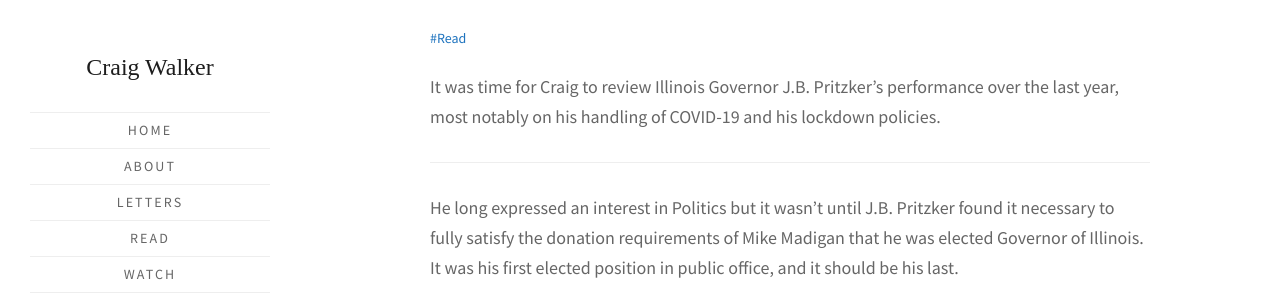
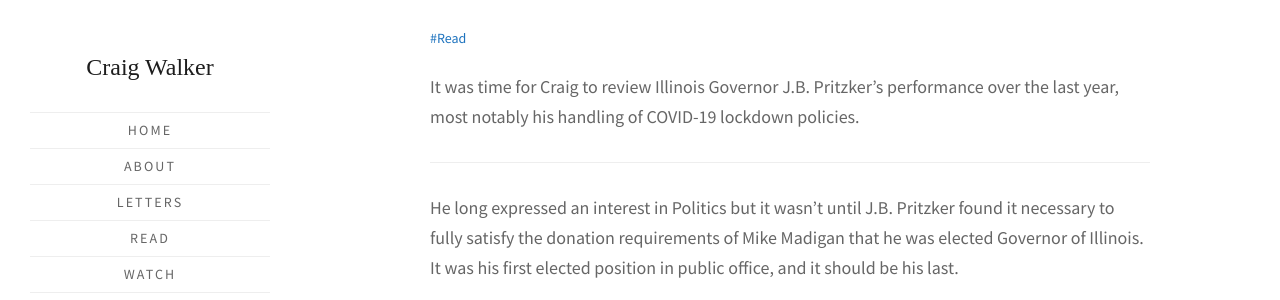
Before and after one commit to walkercraig/walkercraig, a Jekyll site: the page built from _posts/2021/2021-01-21-is-jb-pritzker-unfit.md, in a window 1280 px wide and 900 px high. Shown: the part 141-441 px from the top of the window. Built offline with Jekyll 4.4.1, drawn with Linux system fonts in a browser that asks for light colours; some web fonts are replaced.

Commit message:
Update 2021-01-21-is-jb-pritzker-unfit.md

```diff
--- a/_posts/2021/2021-01-21-is-jb-pritzker-unfit.md
+++ b/_posts/2021/2021-01-21-is-jb-pritzker-unfit.md
@@ -4,7 +4,7 @@ tag: [ Read ]
 title: Is J.B. Pritzker Unfit to Lead the State of Illinois?
 ---
 
-It was time for Craig to review Illinois Governor J.B. Pritzker's performance over the last year, most notably on his handling of COVID-19 and his lockdown policies.
+It was time for Craig to review Illinois Governor J.B. Pritzker's performance over the last year, most notably his handling of COVID-19 lockdown policies.
 
 ---
 
```
